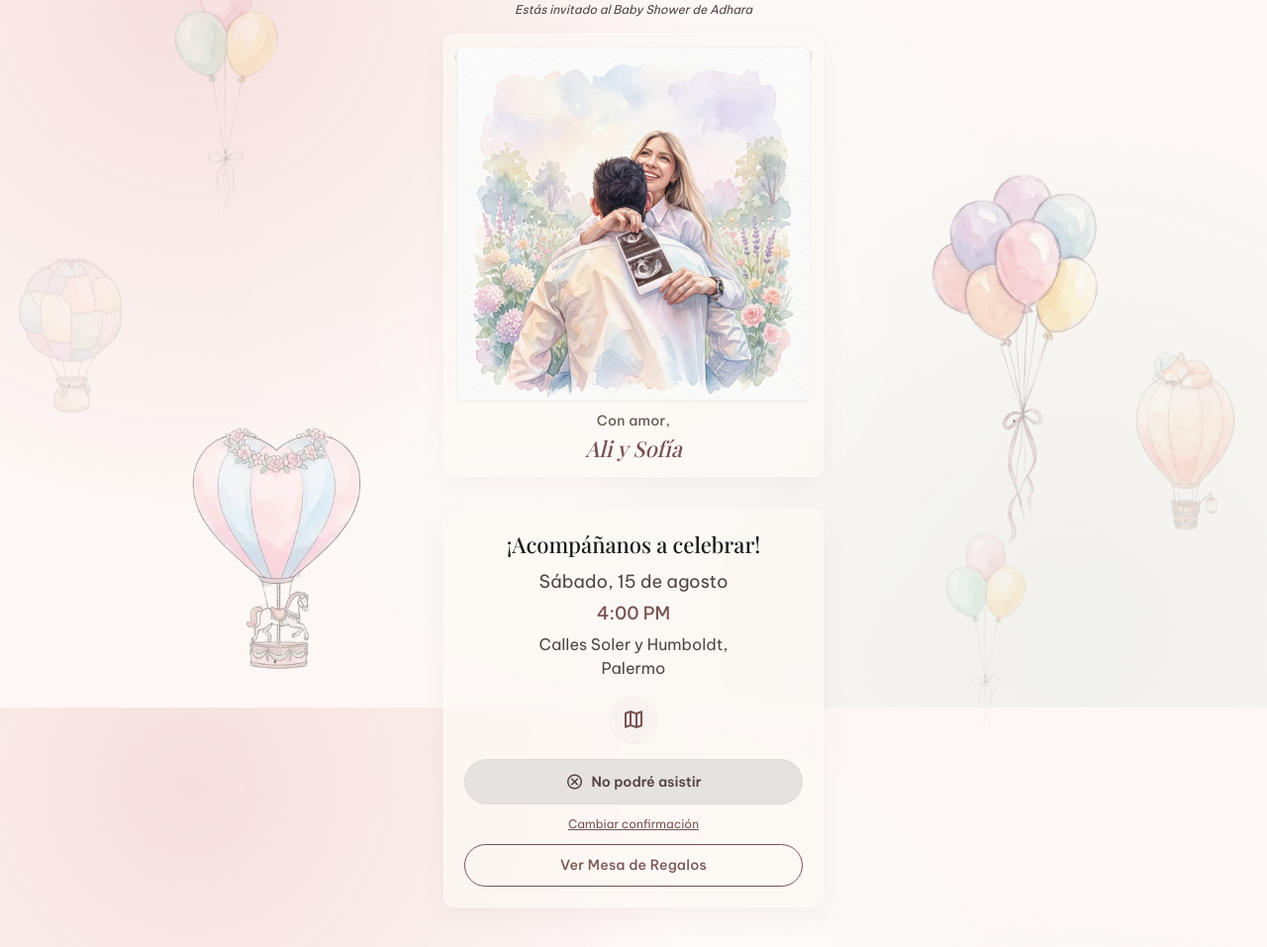
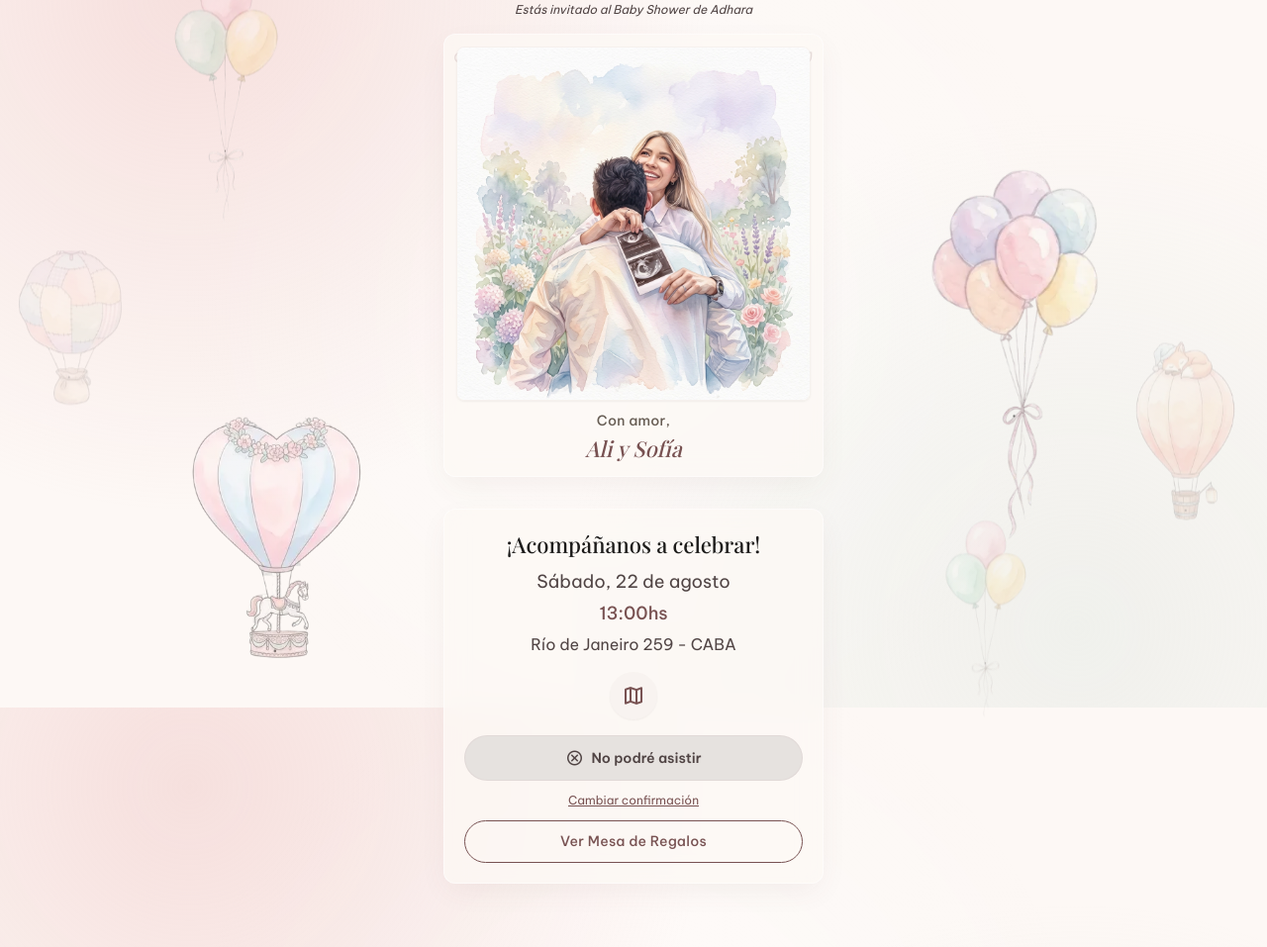
Before and after one commit to horwellmv/BabyShower_CMS, a Django app: template frontend/templates/home.html in a window 1280 px wide. Shown: the part 85-1042 px from the top of the page at 99% size. Run offline with Django 5.2, Linux system fonts and the light colour scheme; the template is opened without the code that fills it, so the values that code supplies are empty; some libraries are stand-ins or nearby versions; some web fonts are replaced.

Commit message:
Edita datos de reunion

```diff
--- a/frontend/templates/home.html
+++ b/frontend/templates/home.html
@@ -47,13 +47,13 @@
         <h3 class="font-headline-sm text-headline-sm text-on-background mb-stack-sm text-center">¡Acompáñanos a
             celebrar!</h3>
         <div class="flex flex-col items-center space-y-1 mb-stack-md text-center">
-            <p class="font-body-lg text-body-lg text-on-surface-variant">Sábado, 15 de agosto</p>
-            <p class="font-body-lg text-body-lg text-on-surface-variant font-medium text-primary">4:00 PM</p>
-            <p class="font-body-md text-body-md text-on-surface-variant mt-2 max-w-[220px]">Calles Soler y Humboldt,
-                Palermo</p>
+            <p class="font-body-lg text-body-lg text-on-surface-variant">Sábado, 22 de agosto</p>
+            <p class="font-body-lg text-body-lg text-on-surface-variant font-medium text-primary">13:00hs</p>
+            <p class="font-body-md text-body-md text-on-surface-variant mt-2 max-w-[220px]">Río de Janeiro 259 - CABA
+            </p>
         </div>
 
-        <a href="https://maps.google.com" target="_blank"
+        <a href="https://maps.app.goo.gl/KnmGDmrqvqp6CDtZ6" target="_blank"
             class="w-12 h-12 rounded-full bg-surface-container-low flex items-center justify-center text-primary shadow-sm hover:bg-secondary-container/50 transition-colors mb-stack-md">
             <span class="material-symbols-outlined" style="font-variation-settings: 'FILL' 0;">map</span>
         </a>
```
